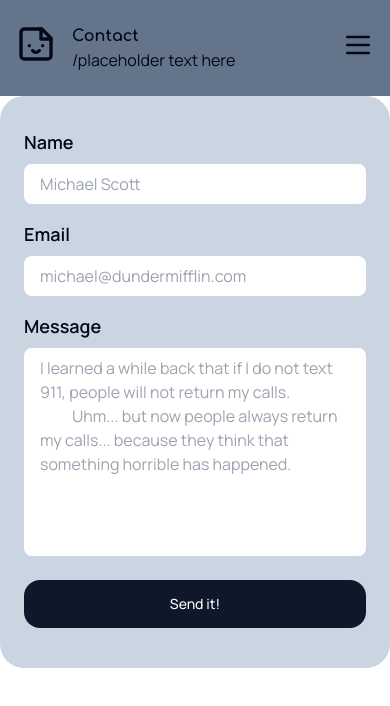
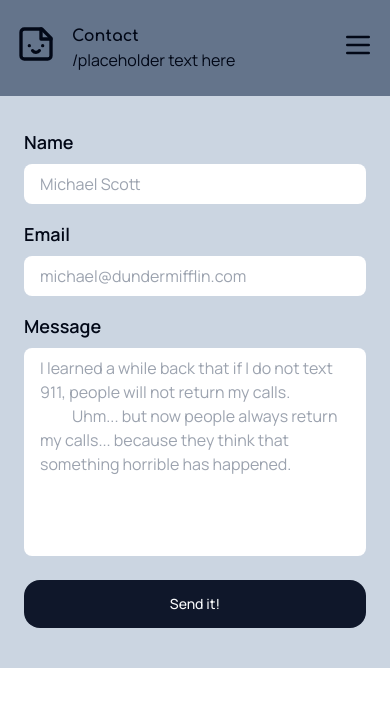
Before and after one commit to penguinboots/portfolio-v3, a Next.js app: page /contact in a window 390 px wide. Shown: the top 706 px of the page. Built offline with nearby package versions, Linux system fonts and the light colour scheme.

Commit message:
style contact page

```diff
--- a/app/(dashboard)/contact/page.tsx
+++ b/app/(dashboard)/contact/page.tsx
@@ -1,11 +1,12 @@
 import ContactForm from "@/components/Contact";
+import SectionCard from "@/components/SectionCard";
 
 const ContactPage = () => {
   return (
     <div className="w-full flex items-center justify-center sm:mt-24">
-      <div className="w-full sm:w-3/4 p-6 sm:p-12 rounded-3xl bg-slate-300">
+      <SectionCard>
         <ContactForm />
-      </div>
+      </SectionCard>
     </div>
   );
 };
```
